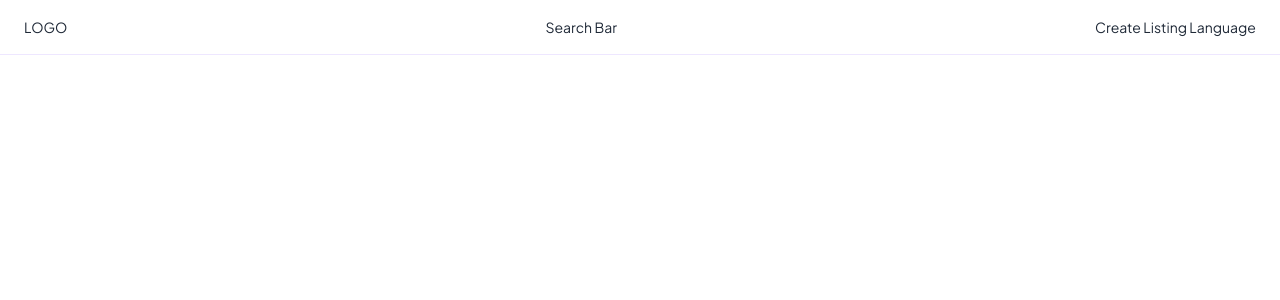
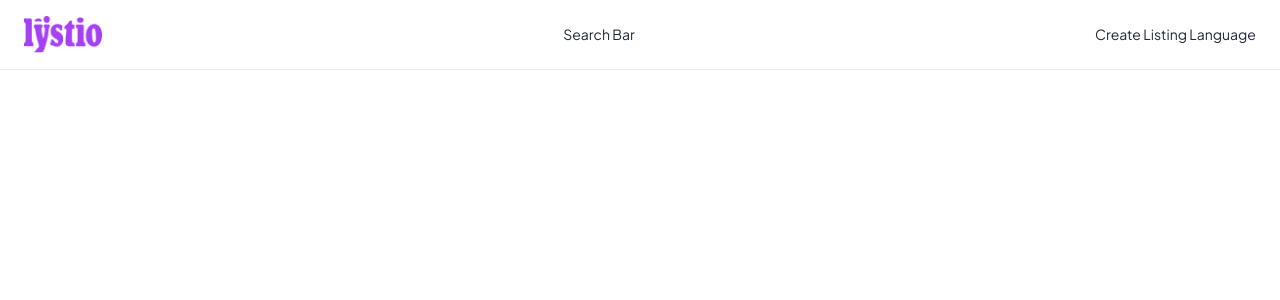
Before and after one commit to ivona-pilcevic/lystio, a Next.js app: page / in a window 1280 px wide. Shown: the top 300 px of the page. Built offline with nearby package versions, Linux system fonts and the light colour scheme.

Commit message:
add logo to header

```diff
--- /dev/null
+++ b/src/components/Header/Logo.tsx
@@ -0,0 +1,44 @@
+"use client";
+import Image from "next/image";
+import Link from "next/link";
+import styled from "styled-components";
+
+const Logo: React.FC = () => {
+  return (
+    <LogoLink href="/" aria-label="Lystio Home">
+      <LogoImage src="/logo.png" alt="Lystio" width={80} height={37} priority />
+    </LogoLink>
+  );
+};
+
+export default Logo;
+
+const LogoLink = styled(Link)`
+  display: inline-flex;
+  align-items: center;
+  transition: opacity ${({ theme }) => theme.transitions.fast};
+
+  &:hover {
+    opacity: 0.8;
+  }
+
+  &:focus-visible {
+    outline: 2px solid ${({ theme }) => theme.colors.primary};
+    outline-offset: 4px;
+    border-radius: ${({ theme }) => theme.borderRadius.sm};
+  }
+`;
+
+const LogoImage = styled(Image)`
+  display: block;
+  width: auto;
+  height: 37px;
+
+  @media (max-width: ${({ theme }) => theme.breakpoints.tablet}) {
+    height: 28px;
+  }
+
+  @media (max-width: ${({ theme }) => theme.breakpoints.mobile}) {
+    height: 24px;
+  }
+`;
--- a/src/components/common/Header.tsx
+++ b/src/components/common/Header.tsx
@@ -1,5 +1,5 @@
 "use client";
-import SearchBar from "@/features/search/components/SearchBar";
+import Logo from "@/components/Header/Logo";
 import styled from "styled-components";
 
 export interface IProps {}
@@ -7,7 +7,9 @@ export interface IProps {}
 const Header: React.FC<IProps> = () => {
   return (
     <HeaderContainer>
-      <LeftSection>LOGO</LeftSection>
+      <LeftSection>
+        <Logo />
+      </LeftSection>
       <CenterSection>Search Bar</CenterSection>
       <RightSection>Create Listing Language</RightSection>
     </HeaderContainer>
```
